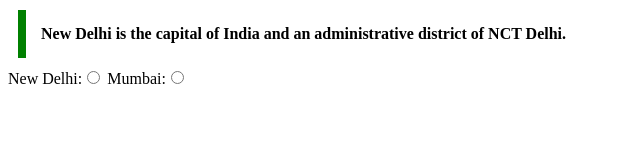
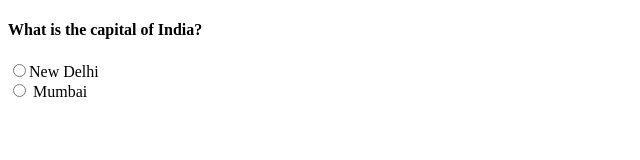
Before and after one commit to acciojob/trivia-JYOTIAP, a website: page main.html in a window 1280 px wide. Shown: the whole page, without its empty margins (0-640 px from the left). Drawn offline with Linux system fonts and the light colour scheme.

Commit message:
created a submission

```diff
--- a/main.html
+++ b/main.html
@@ -9,9 +9,14 @@
 
 <body>
 	<!-- the entire body must be written by student -->
-	<blockquote cite=" https://en.wikipedia.org/wiki/New_Delhi">New Delhi  is the capital of India and an administrative district of NCT Delhi. </blockquote>
-   New Delhi:<input type="radio">
-	Mumbai:<input type="radio">
+<h4>What is the capital of India?</h4>
+	<div><input type="radio"
+			 name='capital'value='new_Delhi'
+				 onclick="">New Delhi</div>
+	<div><input type="radio"
+			 name='capital'value='mumbai'>
+		Mumbai</div>
+	<blockquote cite="https://en.wikipedia.org/wiki/New_Delhi"
 	<script type="text/javascript" src="./script.js">
 </script>
 
--- a/styles.css
+++ b/styles.css
@@ -1,4 +1,4 @@
-blockquote
+
 {
-    max-width: 600px; margin: 10px; padding: 15px; border-left: 8px solid green;background-color: #f8fffe"";font-weight: bold;
+    style= "max-width: 600px; margin: 10px; padding: 15px; border-left: 8px solid green;background-color: #f8fffe"";font-weight: bold;
 }
```
